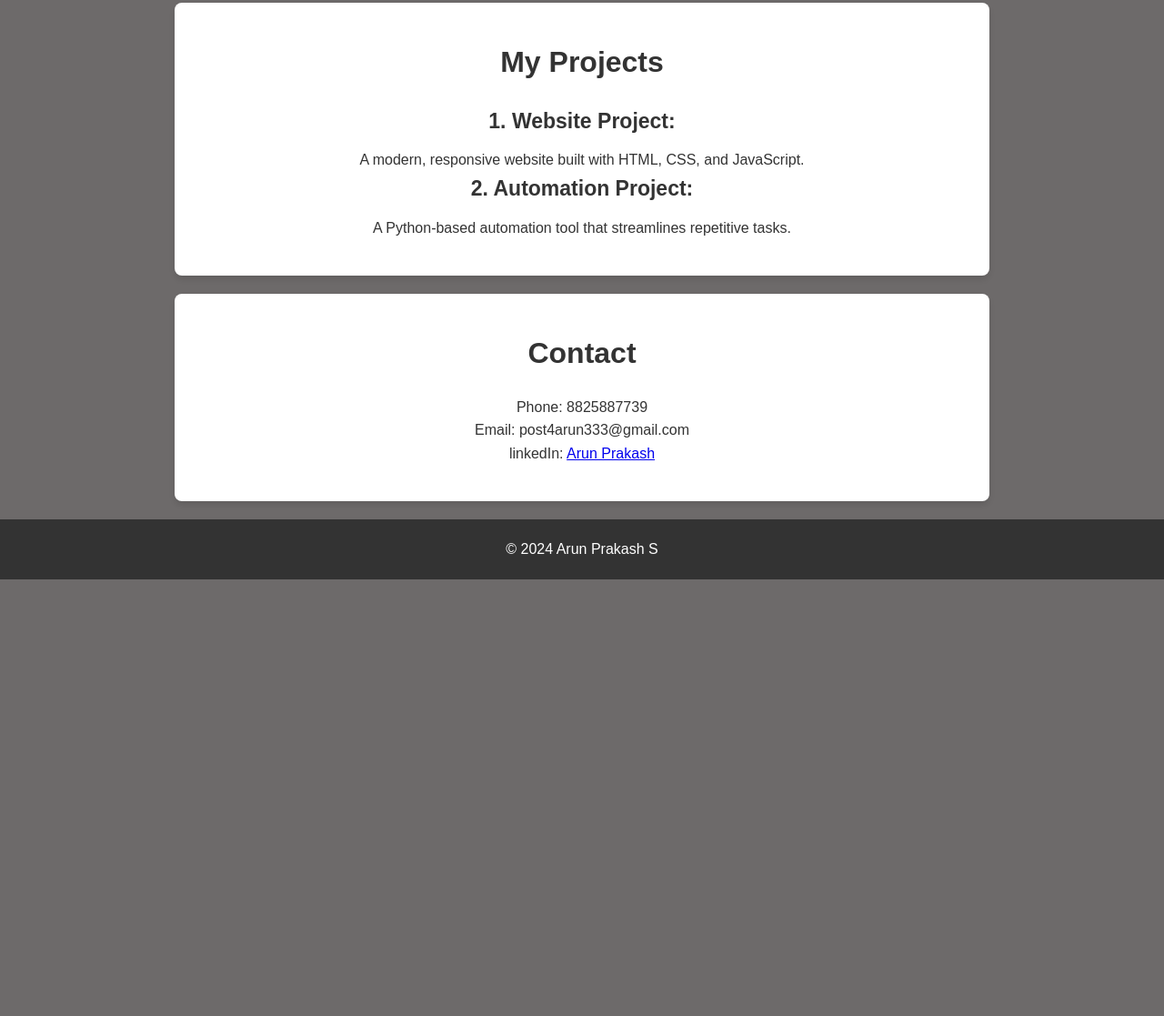
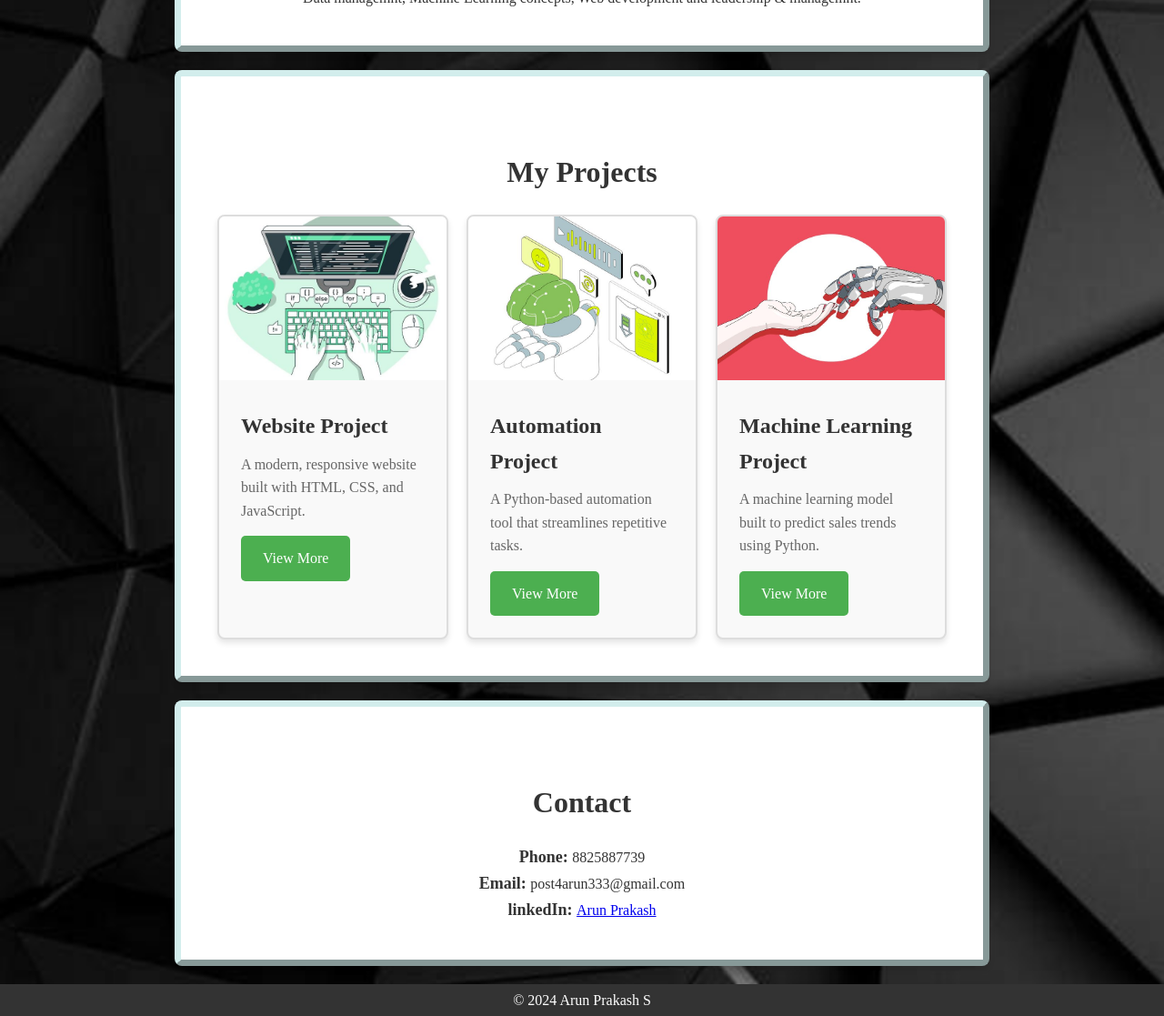
Before and after one commit to arun-ash/Portfolio_1, a plain HTML site: page index.html in a window 1280 px wide. Shown: the part 725-1842 px from the top of the page at 91% size. Before the commit the page ends 1362 px from the top, so only its background shows below. Drawn offline with Linux system fonts and the light colour scheme; a web font is replaced by a local one.

Commit message:
Added a lot of features from project cards to section animation, card animation,font change, image additons.

```diff
--- a/css/style.css
+++ b/css/style.css
@@ -7,8 +7,10 @@
 }
 
 body{
-    font-family: Arial, Helvetica, sans-serif;
-    background-color: #6d6a6a;
+    font-family: "Playfair", serif;
+    /*background-color: #6d6a6a;*/
+    background: url('../assets/images/bg.jpeg');
+    background-size: cover;
     color: #333;
     line-height: 1.6;
 }
@@ -28,7 +30,7 @@ header{
 
 header .logo{
     font-size: 24px;
-    font-weight: bold;
+    font-weight: bolder;
     margin-left: 20px;
 }
 
@@ -95,15 +97,26 @@ header nav ul li a:hover {
 /*Section Styling*/
 section {
     padding: 40px;
-    /*margin: 20px 0;*/
+    margin: 20px 0;
     background-color: #fff;
     border-radius: 8px;
     box-shadow: 0 4px 6px rgba(0,0,0,0.1);
     text-align: center;
+    transition: transform 0.3s ease, background-color 0.3s ease; /* Smooth transition */
 }
 
 section:not(#hero){
     margin: 20px 15%;
+    border-style: outset;
+    border-width: 7px;
+    border-color: #d2edec;
+    padding-top: 80px;
+}
+
+
+section:not(#hero):hover{
+    transform: scale(1.05);
+    background-color: #4CAF50;
 }
 
 
@@ -115,20 +128,127 @@ h2{
 
 h3{
     font-size: 23px;
-    margin-bottom: 12px;
+    margin-bottom: 8px;
+    transition: text-decoration 0.3s ease, color 0.2s ease;
+}
+
+h4 {
+    font-size: 18px;
+    margin-bottom: 3px;
+    display: inline;
+    /*margin: 0; */
 }
 
 
 section a:hover{
-    text-decoration: underline;
-    color: #4CAF50;
+    text-decoration: double;
+    color: black;
+}
+
+/*Project Section Styles*/
+#projects{
+    padding: 40px;
+    margin: 20px 0;
+    background-color: #fff;
+    text-align: center;
+}
+
+.project-cards{
+    display: grid;
+    grid-template-columns: repeat(auto-fill, minmax(250px, 1fr));
+    gap: 20px;
+}
+
+.project-card{
+    border: 2px solid #ddd;
+    border-radius: 8px;
+    overflow: hidden;
+    box-shadow: 0 4px 6px rgba(0,0,0,0.1);
+    transition: transform 0.3s ease, box-shadow 0.3s ease;
+    background-color: #f9f9f9;
+}
+
+.project-card img{
+    width: 100%;
+    height: auto;
+    max-height: 180px;
+    object-fit: cover;
+}
+
+.card-content{
+    padding: 1.5rem;
+    text-align: left;
+}
+
+.project-card h3{
+    font-size: 1.5rem;
+    margin-bottom: 10px;
+}
+
+.project-card p{
+    font-size: 1rem;
+    color: #666;
+    margin-bottom: 15px;
+}
+
+.view-more{
+    display: inline-block;
+    background-color: #4CAF50;
+    color: white;
+    padding: 0.75rem 1.5rem;
+    font-size: 1rem;
+    text-decoration: none;
+    border-radius: 5px;
+    transition: background-color 0.3s, transform 0.2s;
+    box-sizing: border-box;
+}
+
+.view-more:hover{
+    background-color: #333;
+    transform: scale(1.1);
+}
+
+.project-card:hover{
+    transform: translateY(-8px);
+    box-shadow: 0 6px 12px rgba(0,0,0,0.2);
+    transition: transform 0.3s ease;
+}
+
+/*Media Query for smaller screens*/
+@media(max-width: 768px){
+    .project-cards{
+        grid-template-columns: 1fr 1fr; /*Two columns for medium sized screens*/
+        gap: 15px;
+    }
+}
+
+@media(max-width: 480px){
+    .project-cards{
+        grid-template-columns: 1fr; /*One column for small screens*/
+        gap: 10px;
+    }
+}
+
+
+.project-details{
+    display: none;
+    padding: 40px;
+    margin: 20px 0;
+    background-color: #fff;
+    border-radius: 8px;
+    box-shadow: 0 4px 6px rgba(0,0,0,0.1);
+}
+
+/*When the user clicks on view more, the details will show*/
+.project-details:target{
+    display:block;
 }
 
 footer {
     text-align: center;
-    padding: 20px;
+    padding: 5px;
     background-color: #333;
     color: white;
-    margin-top: 20px;
+    margin-top: 15px;
     position: relative;
 }
--- a/index.html
+++ b/index.html
@@ -4,6 +4,7 @@
     <meta charset="UTF-8">
     <meta name="viewport" content="width=device-width, initial-scale=1.0">
     <title>My Portfolio</title>
+    <link href="https://fonts.googleapis.com/css2?family=Limelight&family=Luckiest+Guy&family=Playfair:ital,opsz,wght@0,5..1200,300..900;1,5..1200,300..900&family=Yellowtail&display=swap" rel="stylesheet">
     <link rel="stylesheet" href="css/style.css">
 </head>
 <body>
@@ -28,25 +29,80 @@
         <h2>About Me</h2>
         <p>I'm Arun, currently working as an automation Engineer for GeneralMotors via TCS. I'm welversed in Python Automation, Data managemnt, Machine Learning concepts, Web development and leadership & managemnt. </p>
     </section>
+    <!--
+    <section id="projects">
+        <h2>My Projects</h2>
+        <p><h3>Website Project</h3>
+            A modern, responsive website built with HTML, CSS, and JavaScript.
+        </p>
+        <p><h3>Automation Project</h3>
+            A Python-based automation tool that streamlines repetitive tasks.</p>
+    </section>
+    -->
 
     <section id="projects">
         <h2>My Projects</h2>
-        <p><h3>1. Website Project:</h3>
-            A modern, responsive website built with HTML, CSS, and JavaScript.
-        </p>
-        <p><h3>2. Automation Project:</h3>
-            A Python-based automation tool that streamlines repetitive tasks.</p>
+
+        <div class="project-cards">
+            <!-- Project 1 -->
+            <div class="project-card">
+                <img src="assets/images/project1.jpeg" alt="Project 1">
+                <div class="card-content">
+                    <h3>Website Project</h3>
+                    <p>A modern, responsive website built with HTML, CSS, and JavaScript.</p>
+                    <a href="#project1-details" class="view-more">View More</a>
+                </div>
+            </div>
+
+            <!-- Project 2 -->
+            <div class="project-card">
+                <img src="assets/images/project2.jpeg" alt="Project 2">
+                <div class="card-content">
+                    <h3>Automation Project</h3>
+                    <p>A Python-based automation tool that streamlines repetitive tasks.</p>
+                    <a href="#project2-details" class="view-more">View More</a>
+                </div>
+            </div>
+
+            <!-- Project 3 -->
+            <div class="project-card">
+                <img src="assets/images/project3.jpeg" alt="Project 3">
+                <div class="card-content">
+                    <h3>Machine Learning Project</h3>
+                    <p>A machine learning model built to predict sales trends using Python.</p>
+                    <a href="#project3-details" class="view-more">View More</a>
+                </div>
+            </div>
+        </div>
     </section>
+
+    <!-- Project 1 details section-->
+     <section id="project1-details" class="project-details">
+        <h2>Website Project Details</h2>
+        <p> Detailed description ..</p>
+    </section>
+    <!-- Project 2 details section-->
+    <section id="project2-details" class="project-details">
+        <h2>Website Project Details</h2>
+        <p> Detailed description ..</p>
+    </section>
+    <!-- Project 3 details section-->
+    <section id="project3-details" class="project-details">
+        <h2>Website Project Details</h2>
+        <p> Detailed description ..</p>
+    </section>
+
 
     <section id="contact">
         <h2>Contact</h2>
-        <p>Phone: 8825887739</p>
-        <p>Email: post4arun333@gmail.com</p>
-        <p>linkedIn: <a href="https://linkedin.com/in/arun-prakash3" target="_blank"> Arun Prakash</a> </p>
+        <p><h4>Phone: </h4>8825887739</p>
+        <p><h4>Email: </h4>post4arun333@gmail.com</p>
+        <p><h4>linkedIn: </h4><a href="https://linkedin.com/in/arun-prakash3" target="_blank"> Arun Prakash</a> </p>
     </section>
 
     <footer>
         <p>&copy; 2024 Arun Prakash S</p>
     </footer>
+
 </body>
 </html>
```
Also changed, not shown: assets/images/bg.jpeg (added), assets/images/bg1.jpeg (added), assets/images/project1.jpeg (added), assets/images/project2.jpeg (added), assets/images/project3.jpeg (added).
